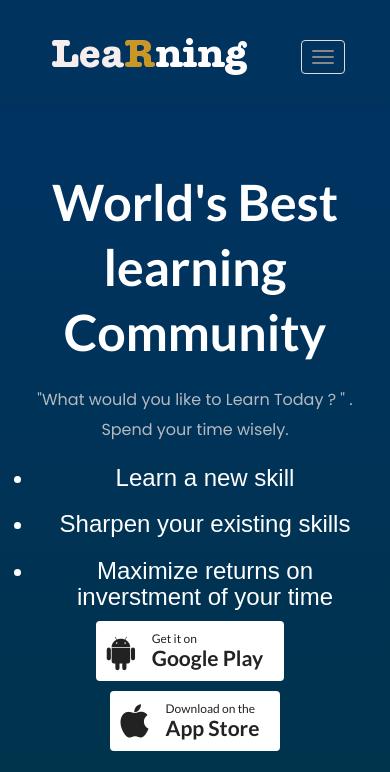
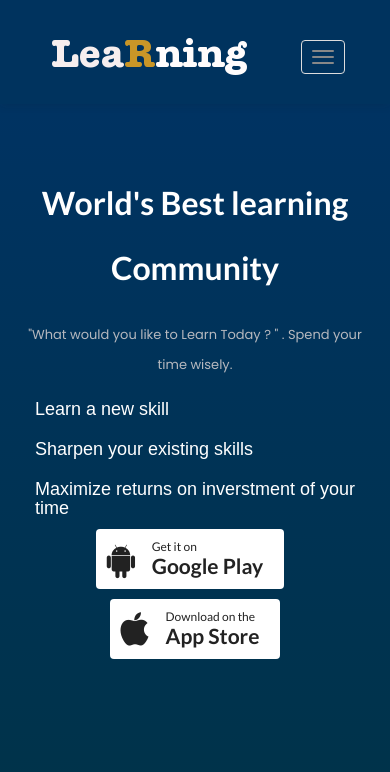
Before and after one commit to Sourabh-Semalty/LandingPageForMobile, a plain HTML site: page index.html in a window 390 px wide. Shown: the top 772 px of the page. Drawn offline with Linux system fonts and the light colour scheme.

Commit message:
fixed mobile view

```diff
--- a/css/style.css
+++ b/css/style.css
@@ -51,6 +51,18 @@ ul li {
 @media(max-width:692px) {
     .first-face {
         margin-top: 1rem !important;
+    }
+    .intro-text-2 h1 {
+        font-size: 32px !important;
+    }
+    .intro-text-2 p {
+        font-size: 13px !important;
+    }
+    .featurelist {
+        text-align: left;
+    }
+    .featurelist li {
+        font-size: 18px;
     }
 }
 
@@ -489,6 +501,9 @@ form button {
 @media(max-width: 768px) {
     .mt-n5 {
         margin-top: 1rem;
+    }
+    .featurelist li {
+        list-style: none !important;
     }
 }
 
--- a/index.html
+++ b/index.html
@@ -96,7 +96,7 @@
                         <p style="font-family: 'Poppins', sans-serif; font-size: 16px; margin: 0">
                             "What would you like to Learn Today ? " . Spend your time wisely.
                         </p>
-                        <ul class="text-danger" style="font-family: sans-serif; color:white; margin-left: 2rem;">
+                        <ul class="featurelist text-danger" style="font-family: sans-serif; color:white; margin-left: 2rem;">
                             <li class="h3" style="list-style: disc;">Learn a new skill</li>
                             <li class="h3" style="list-style: disc;">Sharpen your existing skills</li>
                             <li class="h3" style="list-style: disc;">Maximize returns on inverstment of your time</li>
```
